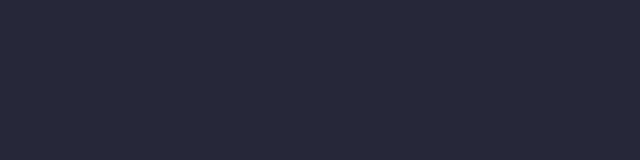
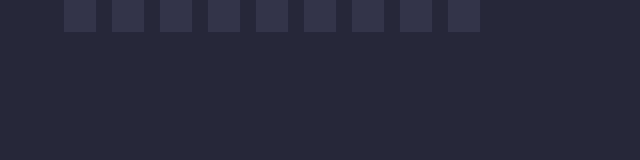
Before and after one commit to ahmed-hq/tic-tac-toe, a website: page index.html in a window 1280 px wide. Shown: the whole page, without its empty margins (0-640 px from the left). Drawn offline with Linux system fonts and the light colour scheme.

Commit message:
Creating create blocks function

```diff
--- a/index.html
+++ b/index.html
@@ -6,7 +6,7 @@
     <meta name="viewport" content="width=device-width, initial-scale=1.0" />
     <title>Tic Tac Toe</title>
     <link rel="stylesheet" href="style.css" />
-    <script src="script.js"></script>
+    <script src="script.js" defer></script>
     <!-- Fonts -->
     <link rel="preconnect" href="https://fonts.googleapis.com" />
     <link rel="preconnect" href="https://fonts.gstatic.com" crossorigin />
@@ -22,7 +22,8 @@
           <div class="opponent_options-wrapper"></div>
           <div class="sign-wrapper"></div>
           <div class="game_board-wrapper"></div>
-          <div class="btns-wrapper"></div>
+          <div class="btns-wrapper">
+          </div>
         </div>
       </div>
     </div>
--- a/script.js
+++ b/script.js
@@ -1,27 +1,40 @@
-const Player = (playerSign) => {
-  const sign = playerSign;
-  return { sign };
+const Player = (sign) => {
+  const playerSign = sign;
+  return { playerSign };
 };
 const Gameboard = (() => {
   const gameBoard = ['', '', '', '', '', '', '', '', ''];
 
-  const render = (playerSign) => {
-    for (let i = 0; i < gameBoard.length; i++) {
-      document.createElement('div');
-      document.setAttribute('class', 'squares');
-      document.setAttribute('id', `square-${i}`);
-      squares.textContent = `${playerSign}`;
-      document.appendChild(squares);
-    }
+  const createBlocks = () => {
+    const container = document.querySelector('.container');
+    const block = document.createElement('div');
+    block.setAttribute('class', 'block');
+    container.appendChild(block);
   };
-  // for (let i = 0; i < gameBoard.length; i++) {
-  //   document.createElement('div');
-  //   document.setAttribute('class', 'squares');
-  //   document.setAttribute('id', `square-${i}`);
-  //   squares.textContent = `${playerSign}`;
-  //   document.appendChild(squares);
-  // }
-  gameBoard.forEach((playerSign) => {});
 
+  const render = () => {
+    gameBoard.forEach(createBlocks);
+  };
+
+  render();
   return {};
 })();
+
+// const container = document.querySelector('')
+/// ////////////////////////////////////////////////////////
+// const Gameboard = (() => {
+//   const gameBoard = ['', '', '', '', '', '', '', '', ''];
+
+//   const render = (playerSign) => {
+//     for (let i = 0; i < gameBoard.length; i++) {
+//       document.createElement('div');
+//       document.setAttribute('class', 'squares');
+//       document.setAttribute('id', `square-${i}`);
+//       squares.textContent = `${playerSign}`;
+//       document.appendChild(squares);
+//     }
+//   };
+//   gameBoard.forEach((playerSign) => {});
+
+//   return {};
+// })();
--- a/style.css
+++ b/style.css
@@ -25,3 +25,14 @@ button {
 .page-wrapper {
   overflow: hidden;
 }
+
+.container {
+  display: flex;
+  gap: 1rem;
+}
+
+.block {
+  width: 2rem;
+  height: 2rem;
+  background-color: var(--light-black);
+}
```
